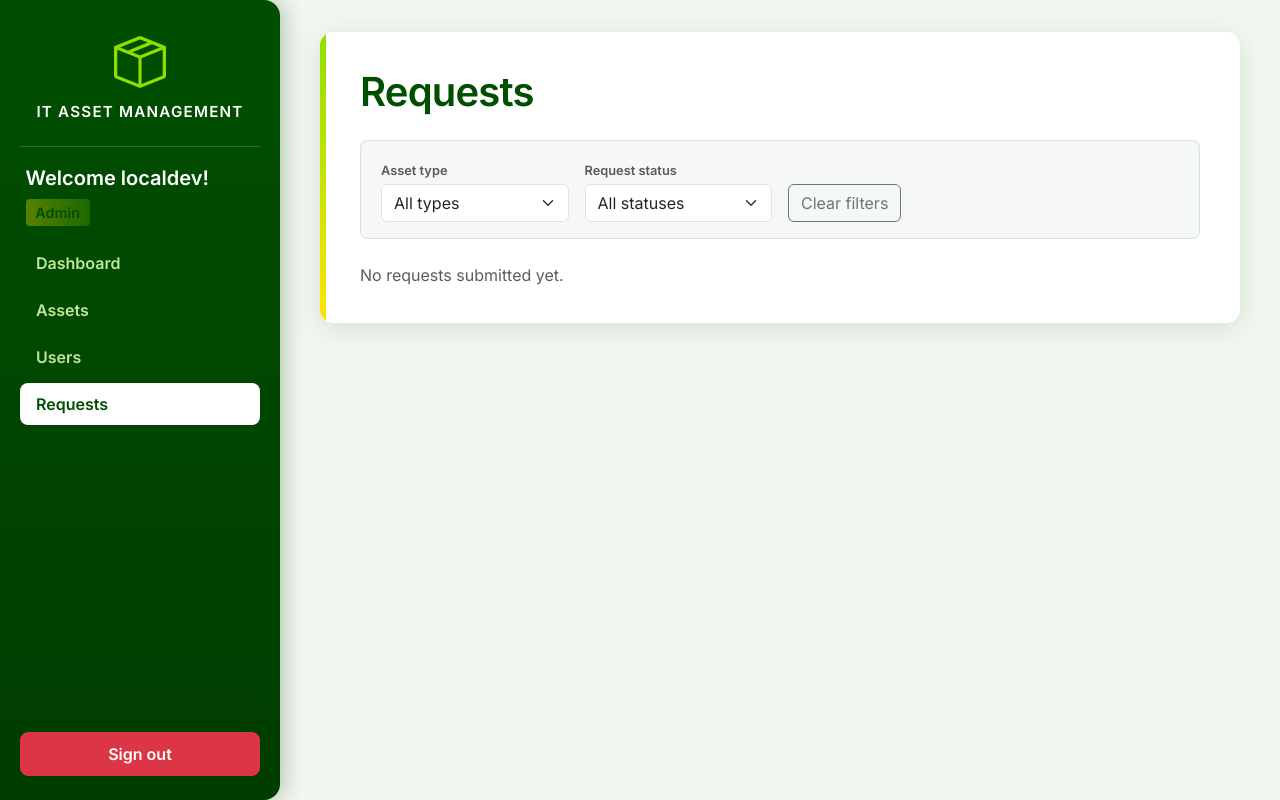
After one commit to maryam-awan-04/asset-management-system, a Flask app: page /admin/requests in a window 1280 px wide. The commit adds this page. Run offline with Flask 3, Linux system fonts and the light colour scheme; a user stored in the database is signed in.

Commit message:
Admin View and Edit Requests functionality

```diff
--- a/app/routes/main.py
+++ b/app/routes/main.py
@@ -5,12 +5,12 @@ from flask_login import current_user, login_required
 from sqlalchemy import select
 from sqlalchemy.orm import joinedload
 
-from app.access import standard_user_required
-from app.enums import AuditAction, RequestStatus, Role, Status
+from app.access import admin_required, standard_user_required
+from app.enums import AssetType, AuditAction, RequestStatus, Role, Status
 from app.extensions import db
 from app.forms.asset_request import AssetRequestCreateForm, AssetRequestEditNoteForm
 from app.forms.empty import EmptyForm
-from app.models import Asset, AssetRequest, Assignment, AuditLog
+from app.models import Asset, AssetRequest, Assignment, AuditLog, User
 
 bp = Blueprint("main", __name__)
 
@@ -27,6 +27,169 @@ def dashboard():
     if current_user.role != Role.ADMIN:
         return redirect(url_for("main.my_assets"))
     return render_template("main/dashboard.html")
+
+
+@bp.get("/admin/requests")
+@admin_required
+def admin_requests():
+    stmt = select(AssetRequest).options(
+        joinedload(AssetRequest.requester),
+        joinedload(AssetRequest.approver),
+        joinedload(AssetRequest.asset),
+    )
+
+    raw_type = request.args.get("asset_type", "").strip()
+    raw_status = request.args.get("request_status", "").strip()
+
+    asset_type_member = None
+    request_status_member = None
+
+    if raw_type:
+        try:
+            asset_type_member = AssetType[raw_type.upper()]
+        except KeyError:
+            asset_type_member = None
+    if raw_status:
+        try:
+            request_status_member = RequestStatus[raw_status.upper()]
+        except KeyError:
+            request_status_member = None
+
+    if asset_type_member is not None:
+        stmt = stmt.where(AssetRequest.asset_type == asset_type_member)
+    if request_status_member is not None:
+        stmt = stmt.where(AssetRequest.status == request_status_member)
+
+    rows = (
+        db.session.scalars(
+            stmt.order_by(AssetRequest.request_date.desc(), AssetRequest.id.desc())
+        )
+        .unique()
+        .all()
+    )
+
+    return render_template(
+        "main/admin_requests.html",
+        requests=rows,
+        filter_asset_type=asset_type_member.name if asset_type_member else "",
+        filter_request_status=(
+            request_status_member.name if request_status_member else ""
+        ),
+    )
+
+
+@bp.route("/admin/requests/<int:request_id>", methods=["GET", "POST"])
+@admin_required
+def admin_review_request(request_id: int):
+    req = db.session.get(
+        AssetRequest,
+        request_id,
+        options=(
+            joinedload(AssetRequest.requester),
+            joinedload(AssetRequest.approver),
+            joinedload(AssetRequest.asset),
+        ),
+    )
+    if req is None:
+        flash("That request could not be found.", "warning")
+        return redirect(url_for("main.admin_requests"))
+
+    available_assets = db.session.scalars(
+        select(Asset)
+        .where(
+            Asset.asset_type == req.asset_type,
+            Asset.status == Status.AVAILABLE,
+        )
+        .order_by(Asset.name.asc(), Asset.id.asc())
+    ).all()
+
+    csrf_form = EmptyForm()
+    if request.method == "POST":
+        if not csrf_form.validate_on_submit():
+            flash("Could not process the request. Please try again.", "danger")
+            return redirect(url_for("main.admin_review_request", request_id=req.id))
+
+        if req.status != RequestStatus.PENDING:
+            flash("Only pending requests can be changed.", "warning")
+            return redirect(url_for("main.admin_review_request", request_id=req.id))
+
+        action = (request.form.get("decision_action") or "").strip().lower()
+        today = date.today()
+
+        if action == "approve":
+            raw_asset_id = (request.form.get("asset_id") or "").strip()
+            if not raw_asset_id.isdigit():
+                flash("Select an available asset before approving.", "danger")
+                return render_template(
+                    "main/admin_request_review.html",
+                    req=req,
+                    available_assets=available_assets,
+                    csrf_form=csrf_form,
+                )
+
+            selected_asset = db.session.get(Asset, int(raw_asset_id))
+            if (
+                selected_asset is None
+                or selected_asset.asset_type != req.asset_type
+                or selected_asset.status != Status.AVAILABLE
+            ):
+                flash(
+                    "That asset is no longer available for this request. Please pick another one.",
+                    "danger",
+                )
+                return redirect(url_for("main.admin_review_request", request_id=req.id))
+
+            selected_asset.status = Status.ASSIGNED
+            req.status = RequestStatus.APPROVED
+            req.decision_date = today
+            req.approved_by = current_user.id
+            req.asset_id = selected_asset.id
+
+            db.session.add(
+                Assignment(
+                    asset_id=selected_asset.id,
+                    user_id=req.user_id,
+                    assigned_date=today,
+                    return_due_date=None,
+                    returned_date=None,
+                ),
+            )
+
+            requester = db.session.get(User, req.user_id)
+            requester_name = requester.username if requester else f"user {req.user_id}"
+            db.session.add(
+                AuditLog(
+                    user_id=current_user.id,
+                    action=AuditAction.ASSET_ASSIGNED,
+                    details=(
+                        f"{selected_asset.serial_number}: {selected_asset.name} | assigned to "
+                        f"{requester_name} via request #{req.id}"
+                    ),
+                ),
+            )
+
+            db.session.commit()
+            flash("Request approved and asset assigned.", "success")
+            return redirect(url_for("main.admin_requests"))
+
+        if action == "reject":
+            req.status = RequestStatus.REJECTED
+            req.decision_date = today
+            req.approved_by = current_user.id
+            req.asset_id = None
+            db.session.commit()
+            flash("Request rejected.", "info")
+            return redirect(url_for("main.admin_requests"))
+
+        flash("Invalid action.", "danger")
+        return redirect(url_for("main.admin_review_request", request_id=req.id))
+
+    return render_template(
+        "main/admin_request_review.html",
+        req=req,
+        available_assets=available_assets,
+        csrf_form=csrf_form,
+    )
 
 
 @bp.get("/my-assets")
--- a/app/templates/base.html
+++ b/app/templates/base.html
@@ -41,6 +41,10 @@
               class="app-sidebar__link {% if request.endpoint in ('users.list_users', 'users.edit_user', 'users.view_user_assets') %}is-active{% endif %}"
               href="{{ url_for('users.list_users') }}"
             >Users</a>
+            <a
+              class="app-sidebar__link {% if request.endpoint in ('main.admin_requests', 'main.admin_review_request') %}is-active{% endif %}"
+              href="{{ url_for('main.admin_requests') }}"
+            >Requests</a>
           {% else %}
             <a
               class="app-sidebar__link {% if request.endpoint in ('main.my_assets', 'main.return_my_asset') %}is-active{% endif %}"
--- /dev/null
+++ b/app/templates/main/admin_requests.html
@@ -0,0 +1,117 @@
+{% extends "base.html" %}
+{% block title %}Requests · Asset Management{% endblock %}
+{% block body %}
+  <div class="page-card page-card--wide">
+    <div class="page-card-inner">
+      <div class="d-flex flex-wrap justify-content-between align-items-center gap-2 mb-4">
+        <h1 class="hero-title display-6 mb-0">Requests</h1>
+      </div>
+
+      <form class="assets-filter mb-4" method="get" action="{{ url_for('main.admin_requests') }}">
+        <div class="row g-3 align-items-end">
+          <div class="col-sm-6 col-md-4 col-lg-3">
+            <label class="form-label" for="filter-asset-type">Asset type</label>
+            <select
+              class="form-select"
+              id="filter-asset-type"
+              name="asset_type"
+              onchange="this.form.submit()"
+            >
+              <option value="" {% if not filter_asset_type %}selected{% endif %}>All types</option>
+              {% for t in AssetType %}
+                <option value="{{ t.name }}" {% if filter_asset_type == t.name %}selected{% endif %}>{{ t.value }}</option>
+              {% endfor %}
+            </select>
+          </div>
+          <div class="col-sm-6 col-md-4 col-lg-3">
+            <label class="form-label" for="filter-request-status">Request status</label>
+            <select
+              class="form-select"
+              id="filter-request-status"
+              name="request_status"
+              onchange="this.form.submit()"
+            >
+              <option value="" {% if not filter_request_status %}selected{% endif %}>All statuses</option>
+              {% for s in RequestStatus %}
+                <option value="{{ s.name }}" {% if filter_request_status == s.name %}selected{% endif %}>{{ s.value }}</option>
+              {% endfor %}
+            </select>
+          </div>
+          <div class="col-auto d-flex flex-wrap gap-2 align-items-end">
+            <a class="btn btn-outline-secondary" href="{{ url_for('main.admin_requests') }}">Clear filters</a>
+          </div>
+        </div>
+      </form>
+
+      {% if filter_asset_type or filter_request_status %}
+        <p class="text-muted small mb-3">
+          Showing {{ requests|length }} matching request{% if requests|length != 1 %}s{% endif %}.
+        </p>
+      {% endif %}
+
+      {% if requests %}
+        <div class="table-responsive">
+          <table class="table assets-table align-middle mb-0">
+            <thead>
+              <tr>
+                <th scope="col">Requested</th>
+                <th scope="col">User</th>
+                <th scope="col">Asset type</th>
+                <th scope="col">Note</th>
+                <th scope="col">Status</th>
+                <th scope="col">Decision date</th>
+                <th scope="col">Reviewer</th>
+                <th scope="col">Assigned asset</th>
+                <th scope="col">Actions</th>
+              </tr>
+            </thead>
+            <tbody>
+              {% for req in requests %}
+                <tr>
+                  <td>{{ req.request_date.strftime("%Y-%m-%d") }}</td>
+                  <td>
+                    {% if req.requester %}
+                      {{ req.requester.username }} <span class="text-muted small">({{ req.requester.email }})</span>
+                    {% else %}
+                      User {{ req.user_id }}
+                    {% endif %}
+                  </td>
+                  <td>{{ req.asset_type.value }}</td>
+                  <td class="text-muted small">{{ req.note }}</td>
+                  <td>
+                    {% if req.status == RequestStatus.PENDING %}
+                      <span class="badge rounded-pill bg-warning text-dark">{{ req.status.value }}</span>
+                    {% elif req.status == RequestStatus.APPROVED %}
+                      <span class="badge rounded-pill bg-success">{{ req.status.value }}</span>
+                    {% elif req.status == RequestStatus.REJECTED %}
+                      <span class="badge rounded-pill bg-danger">{{ req.status.value }}</span>
+                    {% else %}
+                      <span class="badge rounded-pill bg-secondary">{{ req.status.value }}</span>
+                    {% endif %}
+                  </td>
+                  <td>{{ req.decision_date.strftime("%Y-%m-%d") if req.decision_date else "—" }}</td>
+                  <td>{{ req.approver.username if req.approver else "—" }}</td>
+                  <td>
+                    {% if req.asset %}
+                      {{ req.asset.name }} <span class="table-serial">({{ req.asset.serial_number }})</span>
+                    {% else %}
+                      —
+                    {% endif %}
+                  </td>
+                  <td class="text-nowrap">
+                    <a
+                      class="btn btn-sm {% if req.status == RequestStatus.PENDING %}btn-outline-primary{% else %}btn-outline-secondary{% endif %}"
+                      href="{{ url_for('main.admin_review_request', request_id=req.id) }}"
+                    >{% if req.status == RequestStatus.PENDING %}Review{% else %}View{% endif %}</a>
+                  </td>
+                </tr>
+              {% endfor %}
+            </tbody>
+          </table>
+        </div>
+      {% else %}
+        <p class="text-muted mb-0">No requests submitted yet.</p>
+      {% endif %}
+    </div>
+  </div>
+{% endblock %}
--- a/app/templates/main/my_requests.html
+++ b/app/templates/main/my_requests.html
@@ -18,7 +18,7 @@
                 <th scope="col">Note</th>
                 <th scope="col">Status</th>
                 <th scope="col">Decision date</th>
-                <th scope="col">Reviewed by</th>
+                <th scope="col">Reviewer</th>
                 <th scope="col">Asset selected</th>
                 <th scope="col">Actions</th>
               </tr>
```
Also changed, not shown: app/templates/main/admin_request_review.html (added, +107 -0 lines).
